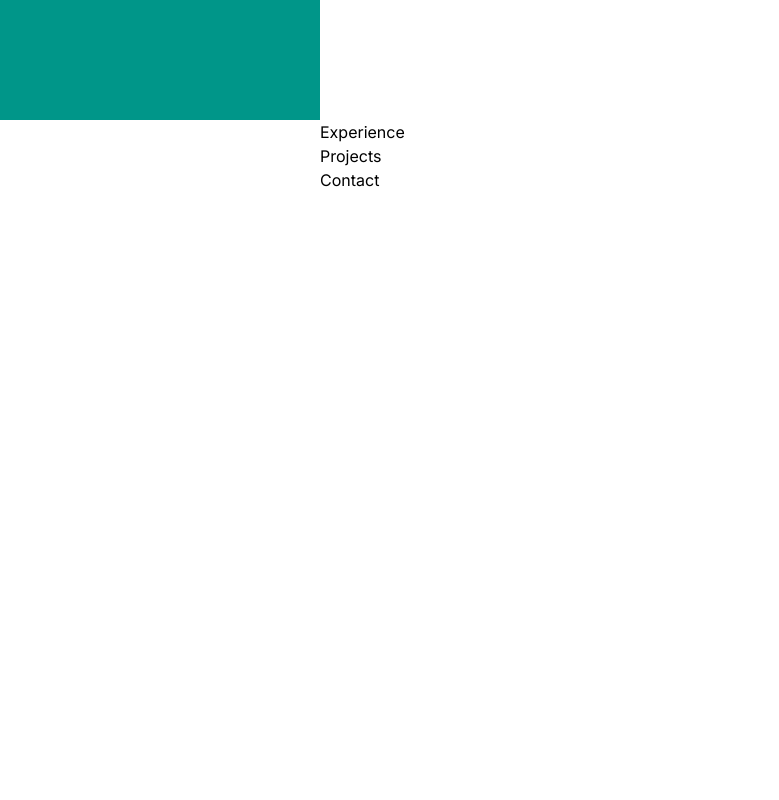
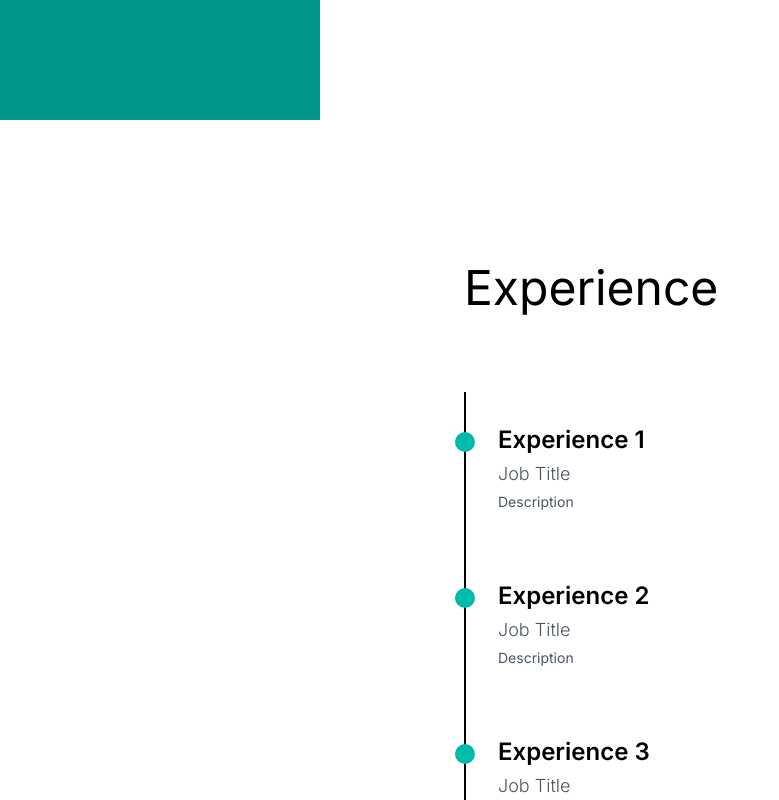
Before and after one commit to Prince2412k2/Portfolio, a React (Vite) app: page / in a window 1280 px wide. Shown: the part 680-1480 px from the top of the page, without its empty margins (0-779 px from the left). Before the commit the page ends 872 px from the top, so only its background shows below. Built offline with nearby package versions, Linux system fonts and the light colour scheme.

Commit message:
feat: Experience component implemented

```diff
--- a/package.json
+++ b/package.json
@@ -13,6 +13,7 @@
     "@tailwindcss/cli": "^4.1.11",
     "react": "^19.1.1",
     "react-dom": "^19.1.1",
+    "react-github-calendar": "^4.5.9",
     "react-icons": "^5.5.0",
     "tailwind-merge": "^3.3.1"
   },
--- a/src/App.tsx
+++ b/src/App.tsx
@@ -3,6 +3,7 @@ import Home from "./components/Home"
 import Experience from "./components/Experience"
 import Projects from "./components/Project"
 import Contact from "./components/Contact"
+// import Contributions from "./components/GithubBoard"
 import './index.css'
 function App() {
   return (
--- a/src/components/Experience.tsx
+++ b/src/components/Experience.tsx
@@ -1,8 +1,38 @@
-type Props = {}
 
-const Experience = (props: Props) => {
+type Job = { id: number; title: string; description: string; };
+
+const Experience = () => {
+  const jobs: Array<Job> = [
+    {
+      id: 1,
+      title: "Job Title",
+      description: "Description"
+    }, {
+      id: 2,
+      title: "Job Title",
+      description: "Description"
+    }, {
+      id: 3,
+      title: "Job Title",
+      description: "Description"
+    }
+  ]
   return (
-    <div>Experience</div>
+    <div id="experience" className="flex min-h-screen w-full flex-col items-center md:items-start justify-center gap-20 p-14 md:p-20 lg:p-36">
+      <h1 className="text-center text-5xl">Experience </h1>
+      <div className=" flex flex-wrap gap-0 md:flex-nowrap md:gap-10">
+        <div className="flex-1">
+          {jobs.map((index) => (
+            <div className="relative space-y-1 border-l-2 p-8 text-left">
+              <h3 className="text-xl font-semibold md:text-2xl">Experience {index.id} </h3>
+              <p className="font-light text-lg text-gray-600">{index.title}</p>
+              <p className="text-sm text-gray-600">{index.description}</p>
+              <span className="absolute -left-[11px] top-10 h-5 w-5 rounded-full bg-teal-500"></span>
+            </div>
+          ))}
+        </div>
+      </div>
+    </div>
   )
 }
 
--- /dev/null
+++ b/src/components/GithubBoard.tsx
@@ -0,0 +1,5 @@
+import GitHubCalendar from 'react-github-calendar';
+
+export default function Contributions() {
+  return <GitHubCalendar username="Prince2412k2" />;
+}
--- a/src/components/HeaderLeft.tsx
+++ b/src/components/HeaderLeft.tsx
@@ -30,7 +30,7 @@ const HeaderLeft = () => {
         </ul>
       </div>
       {/* for mobile view */}
-      <div className="fixed left-0 right-0 top-0 flex justify-evenly bg-teal-600 p-5 text-white md:hidden">
+      <div className="fixed left-0 right-0 top-0 flex justify-evenly bg-teal-600 p-3 text-white md:hidden">
         {Object.entries(headers).map(([item, Icon]) => (
           <a href={`#${item}`} className="flex flex-col items-center justify-center" >
             <Icon className="text-2xl" />
```
Also changed, not shown: 1 other file (tests, documents, lock files or other folders).
